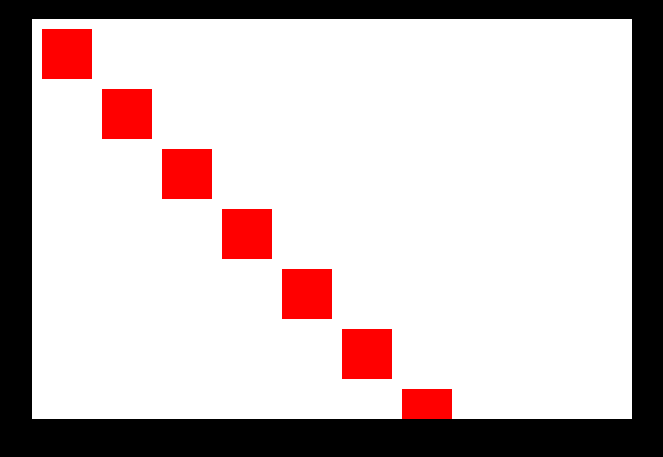
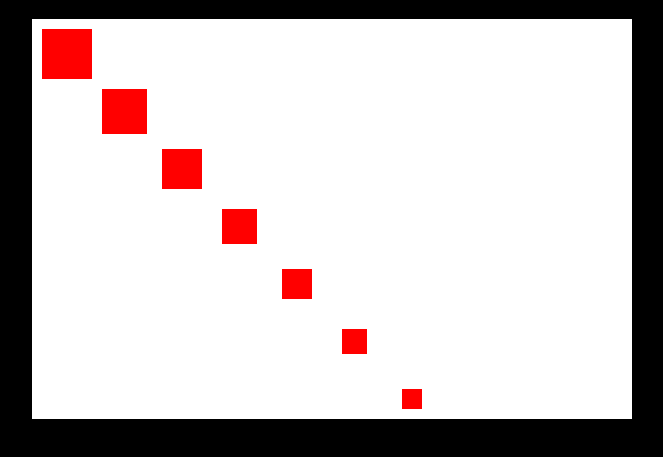
Before and after one commit to nvcompsci/geometry-challenge, a plain HTML site: page index.html in a window 1280 px wide. Shown: the part 61-518 px from the top of the page, without its empty margins (308-971 px from the left). Drawn offline with Linux system fonts and the light colour scheme.

Commit message:
shrinking

```diff
--- a/index.html
+++ b/index.html
@@ -30,6 +30,7 @@
         ctx.fillRect(x,y,size,size);
         x += 60;
         y += 60;
+        size -= 5;
     }
 </script>
 </body>
```
